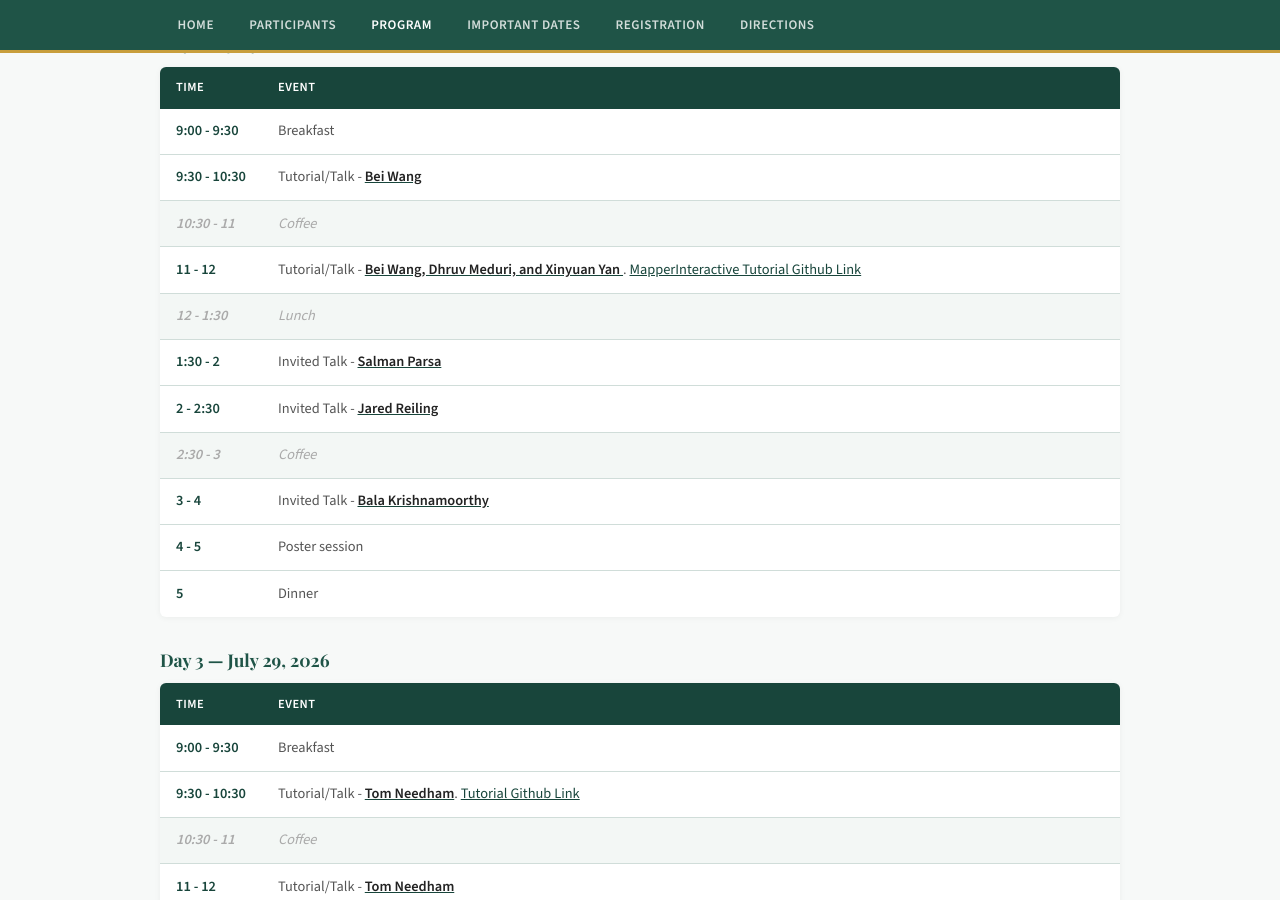
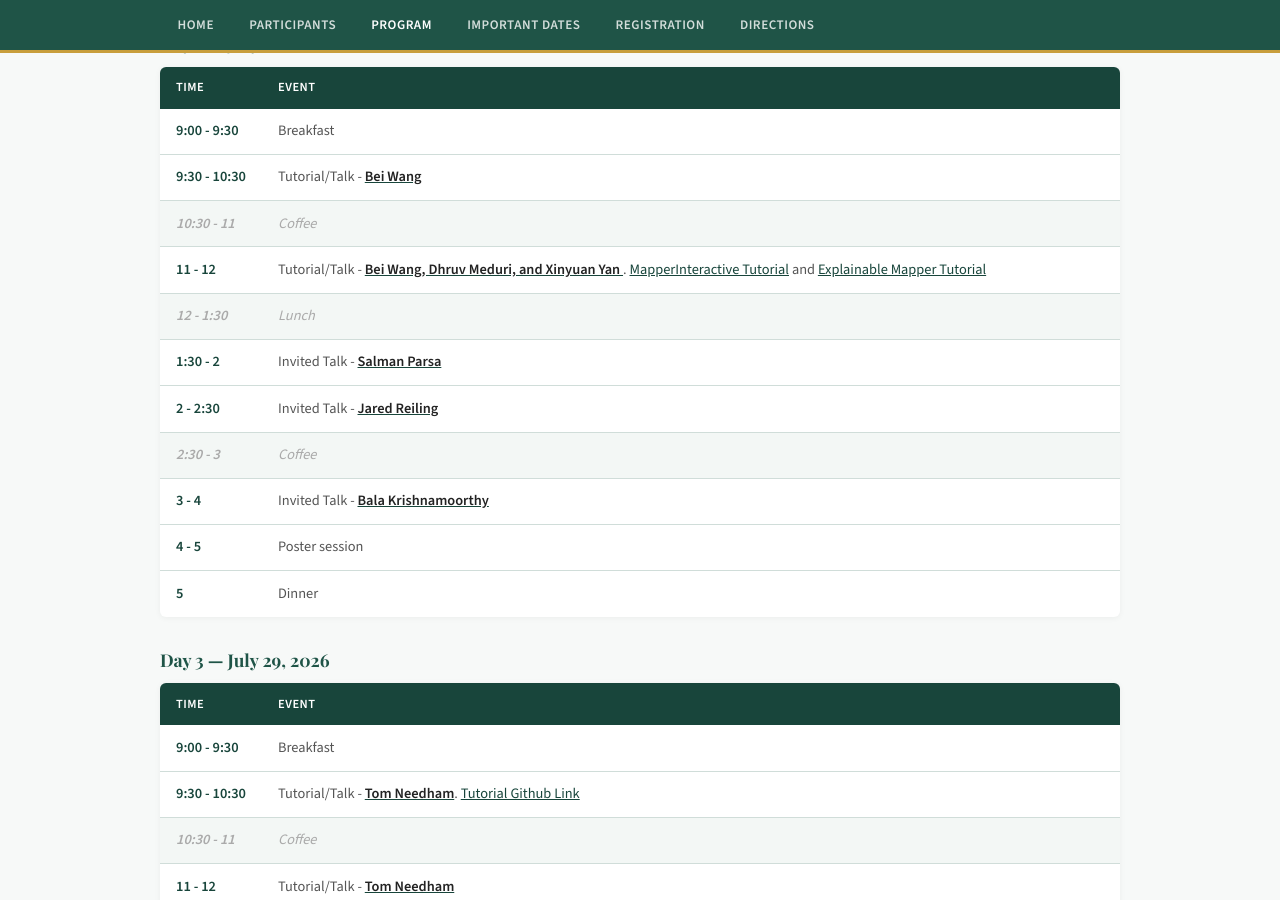
Before and after one commit to MunchLab/graph-methods-tda, a Jekyll site: the page built from program.md, in a window 1280 px wide and 900 px high, scrolled down 1633 px. Built offline with Jekyll 4.4.1, drawn with Linux system fonts in a browser that asks for light colours.

Commit message:
Added second tutorial link to bei's tutorials

```diff
--- a/program.md
+++ b/program.md
@@ -42,7 +42,7 @@ All times are Eastern Time. Click on a presenter name to see their title and abs
     <tr><td class="t">9:00 - 9:30</td><td>Breakfast</td></tr>
     <tr><td class="t">9:30 - 10:30</td><td>Tutorial/Talk - <a href="participants.html#bei-wang"><strong>Bei Wang</strong></a></td></tr>
     <tr class="brk"><td class="t">10:30 - 11</td><td>Coffee</td></tr>
-    <tr><td class="t">11 - 12</td><td>Tutorial/Talk - <a href="participants.html#bei-wang"><strong>Bei Wang, Dhruv Meduri, and Xinyuan Yan </strong></a>. <a href="https://github.com/MapperInteractive/MapperInteractive">MapperInteractive Tutorial Github Link</a></td></tr>
+    <tr><td class="t">11 - 12</td><td>Tutorial/Talk - <a href="participants.html#bei-wang"><strong>Bei Wang, Dhruv Meduri, and Xinyuan Yan </strong></a>. <a href="https://github.com/MapperInteractive/MapperInteractive">MapperInteractive Tutorial</a> and <a href="https://github.com/tdavislab/Explainable-Mapper">Explainable Mapper Tutorial</a></td></tr>
     <tr class="brk"><td class="t">12 - 1:30</td><td>Lunch</td></tr>
     <tr><td class="t">1:30 - 2</td><td>Invited Talk - <a href="participants.html#salman-parsa"><strong>Salman Parsa</strong></a></td></tr>
     <tr><td class="t">2 - 2:30</td><td>Invited Talk - <a href="participants.html#jared-reiling"><strong>Jared Reiling</strong></a></td></tr>
```
